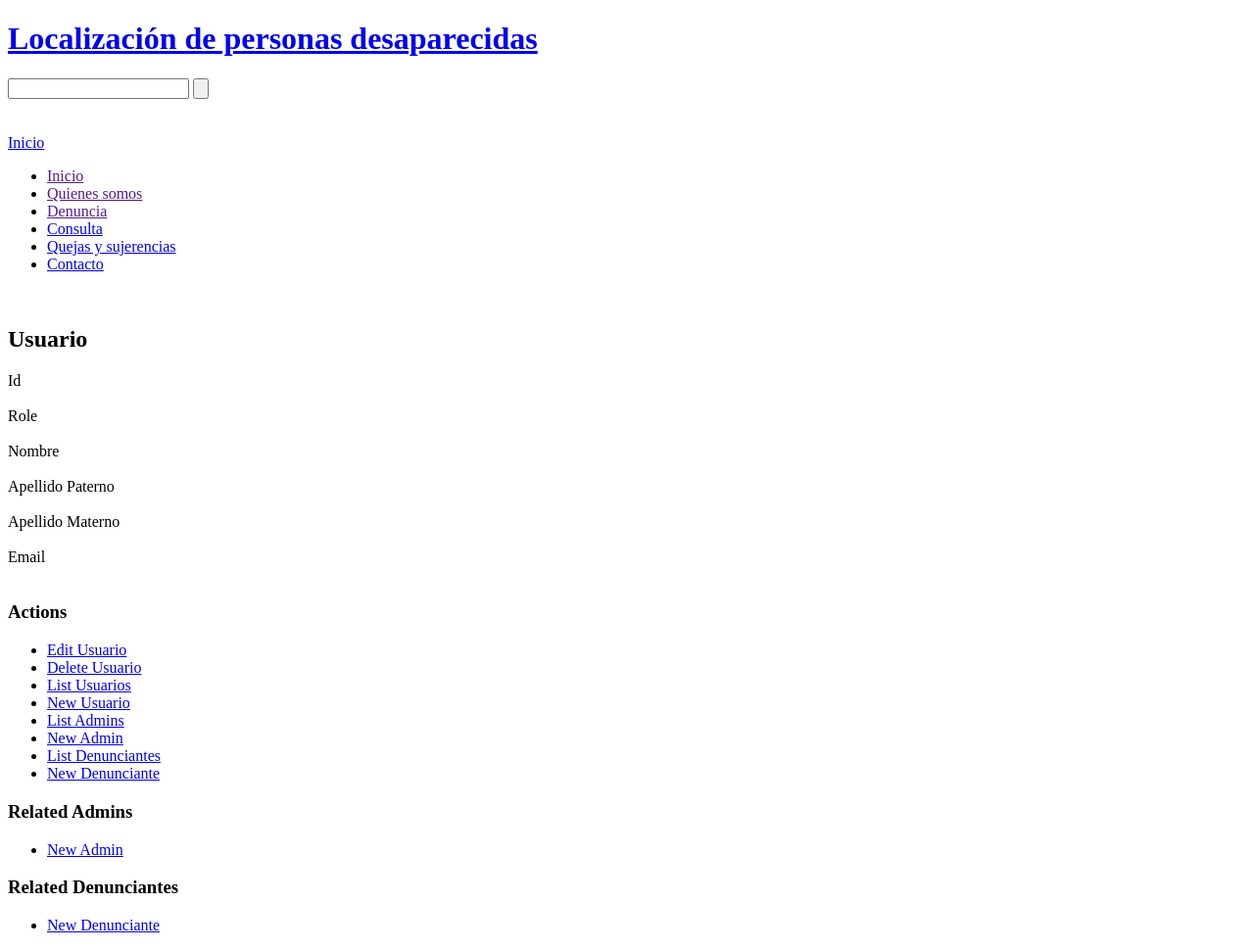
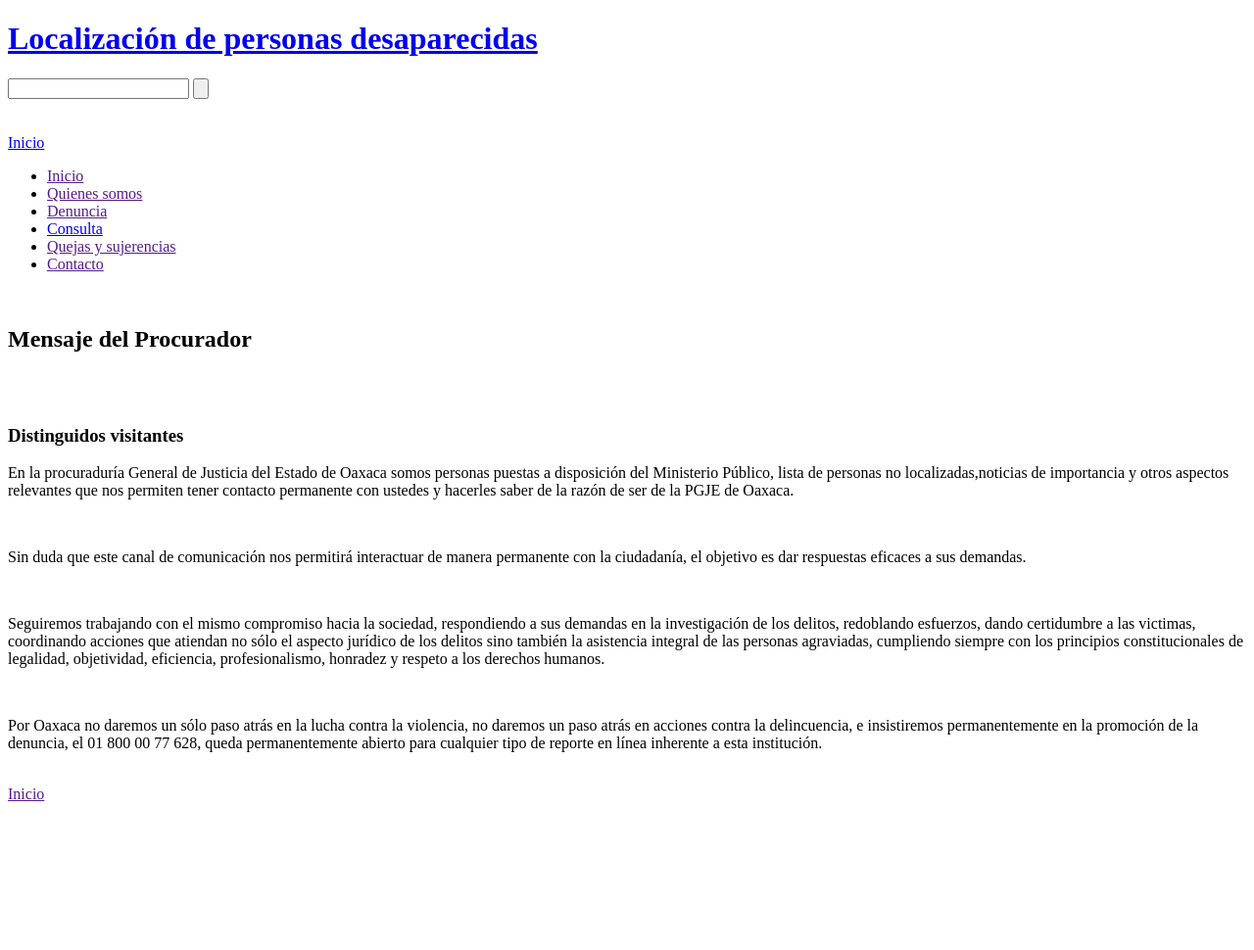
Before and after one commit to JorgeCA91/webprocu, a CakePHP app: the page made by web/app/View/Usuarios/mensaje.ctp in a window 1280 px wide. Shown: the whole page at 98% size. After the commit the page ends 818 px from the top, so only its background shows below. Run offline with PHP 8.4 and a stand-in for CakePHP, Linux system fonts and the light colour scheme; the template is opened without the code that fills it, so the values that code supplies are empty; some libraries are stand-ins or nearby versions.

Commit message:
Cambios de azu

```diff
--- a/web/app/Config/core.php
+++ b/web/app/Config/core.php
@@ -31,7 +31,7 @@
  * In production mode, flash messages redirect after a time interval.
  * In development mode, you need to click the flash message to continue.
  */
-	Configure::write('debug', 2);
+	Configure::write('debug', 0);
 
 /**
  * Configure the Error handler used to handle errors for your application. By default
--- a/web/app/View/Elements/menu.ctp
+++ b/web/app/View/Elements/menu.ctp
@@ -5,8 +5,8 @@
 		<li><a href="<?php echo Router::url('/usuarios/mensaje/'); ?>">Quienes somos</a></li>
 		<li><a href="<?php echo Router::url('/reportes/add/'); ?>">Denuncia</a></li>
 		<li><a href="#">Consulta</a></li>
-		<li><a href="#">Quejas y sujerencias</a></li>
-		<li><a href="#">Contacto</a></li>
+		<li><a href="<?php echo Router::url('/usuarios/quejas/'); ?>">Quejas y sujerencias</a></li>
+		<li><a href="<?php echo Router::url('/usuarios/contacto/'); ?>">Contacto</a></li>
 	</ul>
 	<div class="cl">&nbsp;</div>
 </nav>
--- a/web/app/View/Usuarios/add.ctp
+++ b/web/app/View/Usuarios/add.ctp
@@ -22,4 +22,6 @@
 		<li><?php echo $this->Html->link(__('List Denunciantes'), array('controller' => 'denunciantes', 'action' => 'index')); ?> </li>
 		<li><?php echo $this->Html->link(__('New Denunciante'), array('controller' => 'denunciantes', 'action' => 'add')); ?> </li>
 	</ul>
+	<br>
+	<a href="<?php echo Router::url('/'); ?>">Inicio</a>
 </div>
--- a/web/app/View/Usuarios/mensaje.ctp
+++ b/web/app/View/Usuarios/mensaje.ctp
@@ -1,114 +1,53 @@
-<div class="usuarios view">
-<h2><?php echo __('Usuario'); ?></h2>
-	<dl>
-		<dt><?php echo __('Id'); ?></dt>
-		<dd>
-			<?php echo h($usuario['Usuario']['id']); ?>
-			&nbsp;
-		</dd>
-		<dt><?php echo __('Role'); ?></dt>
-		<dd>
-			<?php echo h($usuario['Usuario']['role']); ?>
-			&nbsp;
-		</dd>
-		<dt><?php echo __('Nombre'); ?></dt>
-		<dd>
-			<?php echo h($usuario['Usuario']['nombre']); ?>
-			&nbsp;
-		</dd>
-		<dt><?php echo __('Apellido Paterno'); ?></dt>
-		<dd>
-			<?php echo h($usuario['Usuario']['apellido_paterno']); ?>
-			&nbsp;
-		</dd>
-		<dt><?php echo __('Apellido Materno'); ?></dt>
-		<dd>
-			<?php echo h($usuario['Usuario']['apellido_materno']); ?>
-			&nbsp;
-		</dd>
-		<dt><?php echo __('Email'); ?></dt>
-		<dd>
-			<?php echo h($usuario['Usuario']['email']); ?>
-			&nbsp;
-		</dd>
-	</dl>
-</div>
-<div class="actions">
-	<h3><?php echo __('Actions'); ?></h3>
-	<ul>
-		<li><?php echo $this->Html->link(__('Edit Usuario'), array('action' => 'edit', $usuario['Usuario']['id'])); ?> </li>
-		<li><?php echo $this->Form->postLink(__('Delete Usuario'), array('action' => 'delete', $usuario['Usuario']['id']), null, __('Are you sure you want to delete # %s?', $usuario['Usuario']['id'])); ?> </li>
-		<li><?php echo $this->Html->link(__('List Usuarios'), array('action' => 'index')); ?> </li>
-		<li><?php echo $this->Html->link(__('New Usuario'), array('action' => 'add')); ?> </li>
-		<li><?php echo $this->Html->link(__('List Admins'), array('controller' => 'admins', 'action' => 'index')); ?> </li>
-		<li><?php echo $this->Html->link(__('New Admin'), array('controller' => 'admins', 'action' => 'add')); ?> </li>
-		<li><?php echo $this->Html->link(__('List Denunciantes'), array('controller' => 'denunciantes', 'action' => 'index')); ?> </li>
-		<li><?php echo $this->Html->link(__('New Denunciante'), array('controller' => 'denunciantes', 'action' => 'add')); ?> </li>
-	</ul>
-</div>
-<div class="related">
-	<h3><?php echo __('Related Admins'); ?></h3>
-	<?php if (!empty($usuario['Admin'])): ?>
-	<table cellpadding = "0" cellspacing = "0">
-	<tr>
-		<th><?php echo __('Id'); ?></th>
-		<th><?php echo __('Pass'); ?></th>
-		<th><?php echo __('Usuario Id'); ?></th>
-		<th class="actions"><?php echo __('Actions'); ?></th>
-	</tr>
-	<?php foreach ($usuario['Admin'] as $admin): ?>
-		<tr>
-			<td><?php echo $admin['id']; ?></td>
-			<td><?php echo $admin['pass']; ?></td>
-			<td><?php echo $admin['usuario_id']; ?></td>
-			<td class="actions">
-				<?php echo $this->Html->link(__('View'), array('controller' => 'admins', 'action' => 'view', $admin['id'])); ?>
-				<?php echo $this->Html->link(__('Edit'), array('controller' => 'admins', 'action' => 'edit', $admin['id'])); ?>
-				<?php echo $this->Form->postLink(__('Delete'), array('controller' => 'admins', 'action' => 'delete', $admin['id']), null, __('Are you sure you want to delete # %s?', $admin['id'])); ?>
-			</td>
-		</tr>
-	<?php endforeach; ?>
-	</table>
-<?php endif; ?>
+<?php
+/**
+ * e-escolar.net
+ * Vista:  Users Ver
+ */
 
-	<div class="actions">
-		<ul>
-			<li><?php echo $this->Html->link(__('New Admin'), array('controller' => 'admins', 'action' => 'add')); ?> </li>
-		</ul>
-	</div>
-</div>
-<div class="related">
-	<h3><?php echo __('Related Denunciantes'); ?></h3>
-	<?php if (!empty($usuario['Denunciante'])): ?>
-	<table cellpadding = "0" cellspacing = "0">
-	<tr>
-		<th><?php echo __('Id'); ?></th>
-		<th><?php echo __('Usuario Id'); ?></th>
-		<th><?php echo __('Domicilio'); ?></th>
-		<th><?php echo __('Tel'); ?></th>
-		<th><?php echo __('Localidad Id'); ?></th>
-		<th class="actions"><?php echo __('Actions'); ?></th>
-	</tr>
-	<?php foreach ($usuario['Denunciante'] as $denunciante): ?>
-		<tr>
-			<td><?php echo $denunciante['id']; ?></td>
-			<td><?php echo $denunciante['usuario_id']; ?></td>
-			<td><?php echo $denunciante['domicilio']; ?></td>
-			<td><?php echo $denunciante['tel']; ?></td>
-			<td><?php echo $denunciante['localidad_id']; ?></td>
-			<td class="actions">
-				<?php echo $this->Html->link(__('View'), array('controller' => 'denunciantes', 'action' => 'view', $denunciante['id'])); ?>
-				<?php echo $this->Html->link(__('Edit'), array('controller' => 'denunciantes', 'action' => 'edit', $denunciante['id'])); ?>
-				<?php echo $this->Form->postLink(__('Delete'), array('controller' => 'denunciantes', 'action' => 'delete', $denunciante['id']), null, __('Are you sure you want to delete # %s?', $denunciante['id'])); ?>
-			</td>
-		</tr>
-	<?php endforeach; ?>
-	</table>
-<?php endif; ?>
 
-	<div class="actions">
-		<ul>
-			<li><?php echo $this->Html->link(__('New Denunciante'), array('controller' => 'denunciantes', 'action' => 'add')); ?> </li>
-		</ul>
-	</div>
-</div>
+#sección metaDatos
+$this->set('title_for_layout', 'PROCU - Usuarios Inicio');
+$this->Html->meta('description', 'Usuarios Inicio', array('inline' => false));
+$this->Html->css(array('style','form','style1','jquery.ui.timepicker.css'), 'stylesheet', array('inline' => false));
+$this->Html->script(
+	array(
+		'jquery-1.8.0.min.js',
+		'estilos'
+	),
+	array(
+	'inline' => false
+	)
+);
+?>
+<div id= "mensaje">
+			<h2> Mensaje del Procurador<br><br><br></h2>
+			<h3>Distinguidos visitantes </h3>
+		<dt>
+			<p> En la procuraduría General de Justicia del Estado de Oaxaca somos personas puestas
+			 a disposición del Ministerio Público, lista de personas no localizadas,noticias de importancia y otros
+			  aspectos relevantes que nos permiten tener contacto permanente con ustedes y hacerles saber de la razón
+			   de ser de la PGJE de Oaxaca.  </p>
+		</dt>
+<br>
+		<dt>
+			<p> Sin duda que este canal de comunicación nos permitirá interactuar de manera permanente con
+			 la ciudadanía, el objetivo es dar respuestas eficaces a sus demandas.   </p>
+		</dt>
+			<br>
+			<dt>
+			<p>  Seguiremos trabajando con el mismo compromiso hacia la sociedad, respondiendo a sus demandas
+			 en la investigación de los delitos, redoblando esfuerzos, dando certidumbre a las victimas, coordinando acciones
+			  que atiendan no sólo el aspecto jurídico de los delitos sino también la asistencia integral de las personas
+			  agraviadas, cumpliendo siempre con los principios constitucionales de legalidad, objetividad, eficiencia,
+			  profesionalismo, honradez y respeto a los derechos humanos.   </p>
+		</dt>
+<br>
+		<dt>
+			<p>  Por Oaxaca no daremos un sólo paso atrás en la lucha contra la violencia, no daremos un paso
+			atrás en acciones contra la delincuencia, e insistiremos permanentemente en la promoción de la denuncia,
+			 el 01 800 00 77 628, queda permanentemente abierto para cualquier tipo de reporte en línea inherente a esta
+			  institución.   </p>
+		</dt>
+<br>
+						<a href="<?php echo Router::url('/'); ?>">Inicio</a>
+					</div>
```
Also changed, not shown: web/app/Controller/UsuariosController.php (+7 -0 lines), web/app/View/Usuarios/contacto.ctp (added, +31 -0 lines), web/app/View/Usuarios/quejas.ctp (added, +38 -0 lines).
